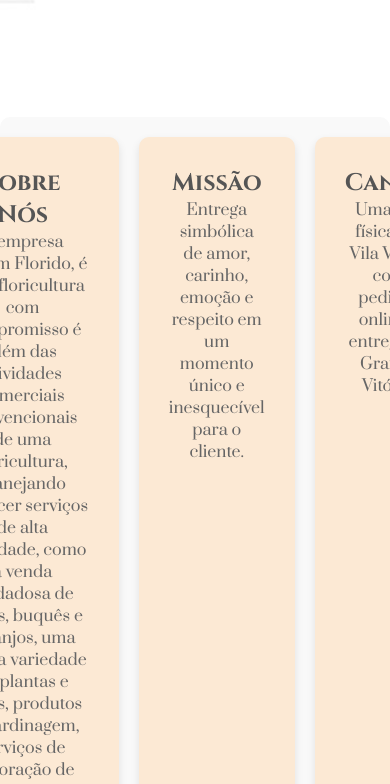
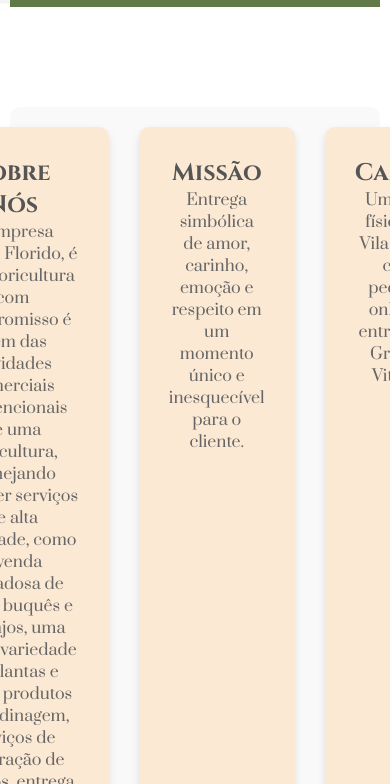
Before and after one commit to Gust4v0mo/Floricultura, a plain HTML site: page index.html in a window 390 px wide. Shown: the part 178-962 px from the top of the page. Drawn offline with Linux system fonts and the light colour scheme.

Commit message:
Add files via upload

```diff
--- a/css.css
+++ b/css.css
@@ -1,5 +1,15 @@
 @import url('https://fonts.googleapis.com/css2?family=Cinzel:wght@400..900&display=swap');
 @import url('https://fonts.googleapis.com/css2?family=Cinzel:wght@400..900&family=Prata&display=swap');
+
+@media (max-width: 768px) {
+    body {
+        font-size: 16px;
+        padding: 10px;
+    }
+    .container {
+        width: 100%;
+    }
+}
 
 
 * {
@@ -112,8 +122,8 @@ body {
 #caixasInformativas {
     display: flex;
     justify-content: center;
-    gap: 20px;
-    margin: 120px auto;
+    gap: 30px;
+    margin: 100px auto;
     padding: 20px;
     background-color: #f9f9f9;
     border-radius: 10px;
--- a/pgcompras.css
+++ b/pgcompras.css
@@ -2,6 +2,15 @@
 @import url('https://fonts.googleapis.com/css2?family=Cinzel:wght@400..900&family=Prata&display=swap');
 
 
+@media (max-width: 768px) {
+    body {
+        font-size: 16px;
+        padding: 10px;
+    }
+    .container {
+        width: 100%;
+    }
+}
 
 body {
     font-family: Arial, sans-serif;
```
